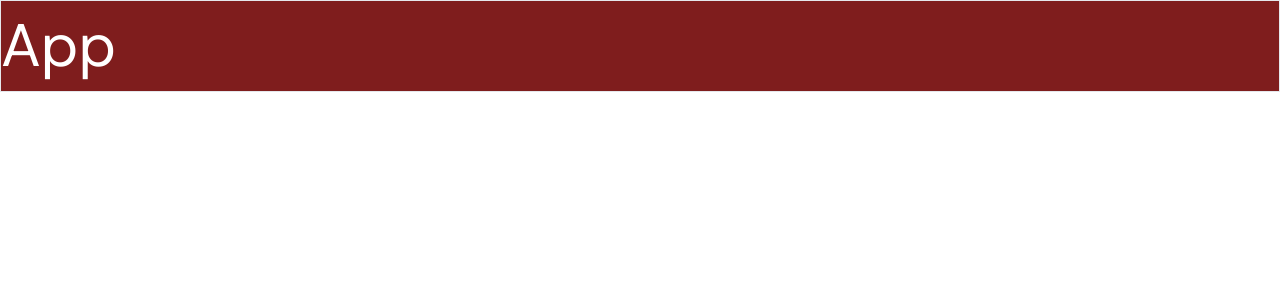
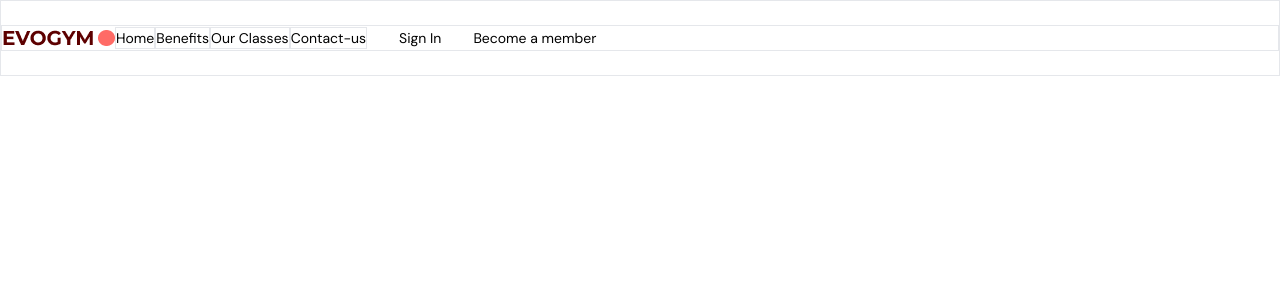
Before and after one commit to danielswift10/project-fitness, a React (Vite) app in the folder project-fitness/: page / in a window 1280 px wide. Shown: the top 300 px of the page. Built offline with nearby package versions, Linux system fonts and the light colour scheme.

Commit message:
fix: made some changes

```diff
--- a/project-fitness/index.html
+++ b/project-fitness/index.html
@@ -4,7 +4,7 @@
     <meta charset="UTF-8" />
     <link rel="icon" type="image/svg+xml" href="/vite.svg" />
     <meta name="viewport" content="width=device-width, initial-scale=1.0" />
-    <title>Vite</title>
+    <title>Fitness Application</title>
   </head>
   <body>
     <div id="root"></div>
--- a/project-fitness/src/App.tsx
+++ b/project-fitness/src/App.tsx
@@ -1,8 +1,9 @@
+import { Navbar } from "./Layouts";
 
 const App = () => {
   return (
-    <div className="app bg-red-900">
-      <h1 className="border text-white text-[60px]">App</h1>
+    <div className="">
+      <Navbar/>
     </div>
   );
 }
--- a/project-fitness/src/Layouts/Navbar.tsx
+++ b/project-fitness/src/Layouts/Navbar.tsx
@@ -10,14 +10,14 @@ export const Navbar = () => {
   return (
     <nav>
         <div
-        className={`${styles.flexBetween} border bg-[red] fixed top-0 z-30 w-full py-6 `}
+        className={`${styles.flexBetween} border fixed top-0 z-30 w-full py-6 `}
         >
-            <div className={`${styles.flexBetween} mx-auto `}>
+            <div className={`${styles.flexBetween} border w-full mx-auto `}>
                 <div className={`${styles.flexBetween} flex-row `}>
                     <img src={logo} alt="logo " className=""/>
 
                     <div className={`${styles.flexBetween} gap-8 text-sm w-full`}>
-                        <div className="linksi">
+                        <div className="links flex flex-row">
                             {
                                 Links.map((item, index) => (
                                     <ul key={index}>
```
